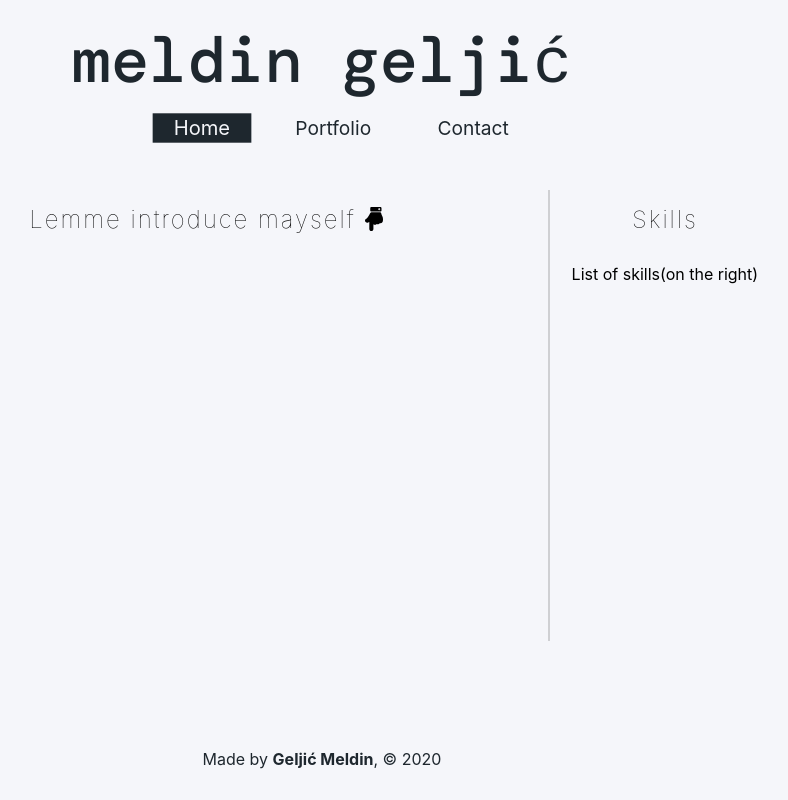
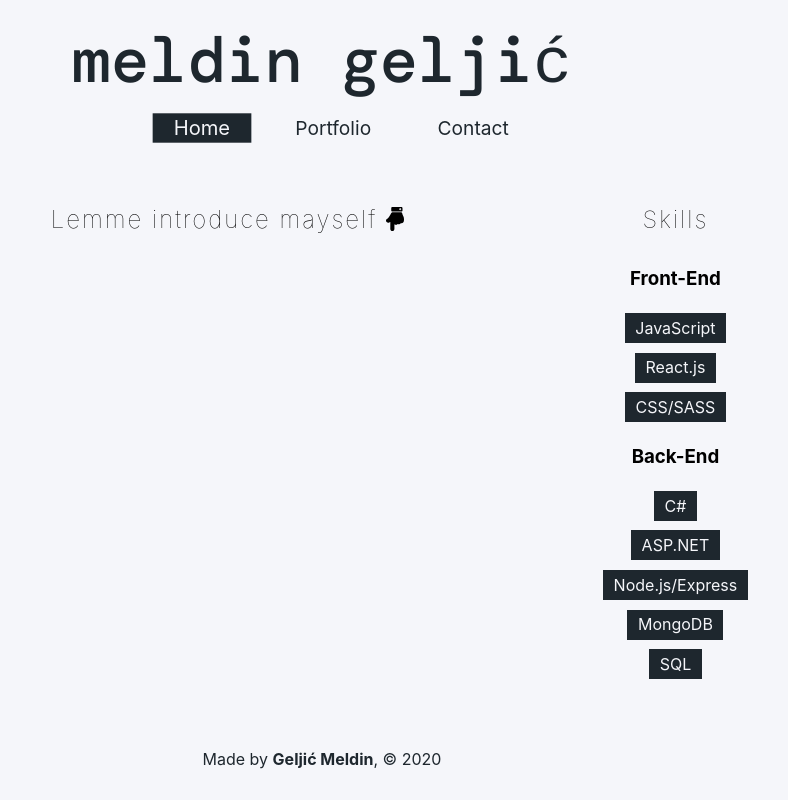
Before and after one commit to darat11/portoflio-website, a React (Create React App) app: page / in a window 1280 px wide. Shown: the whole page, without its empty margins (318-1106 px from the left). Built offline with nearby package versions, Linux system fonts and the light colour scheme; a web font is replaced by a local one.

Commit message:
adding skills for skills section

```diff
--- /dev/null
+++ b/src/components/Skill.js
@@ -0,0 +1,11 @@
+import React from "react";
+
+import skillStyles from "./skill.module.css";
+
+export default function Skill(props) {
+  return (
+    <div>
+      <div className={skillStyles.item}>{props.skill}</div>
+    </div>
+  );
+}
--- /dev/null
+++ b/src/components/skill.module.css
@@ -0,0 +1,13 @@
+.item {
+  margin: 0.3rem;
+  padding: 0.3rem 0.6rem;
+  background-color: #1e272e;
+  border: 1px solid #1e272e;
+  color: #f5f6fa;
+  transition: all 0.2s;
+}
+
+.item:hover {
+  cursor: pointer;
+  transform: scale(1.2) skewX(5deg) skewY(-1deg);
+}
--- /dev/null
+++ b/src/data/data.json
@@ -0,0 +1,38 @@
+{
+  "front-end": [
+    {
+      "id": "01",
+      "language": "JavaScript"
+    },
+    {
+      "id": "02",
+      "language": "React.js"
+    },
+    {
+      "id": "03",
+      "language": "CSS/SASS"
+    }
+  ],
+  "back-end": [
+    {
+      "id": "04",
+      "language": "C#"
+    },
+    {
+      "id": "05",
+      "language": "ASP.NET"
+    },
+    {
+      "id": "06",
+      "language": "Node.js/Express"
+    },
+    {
+      "id": "07",
+      "language": "MongoDB"
+    },
+    {
+      "id": "08",
+      "language": "SQL"
+    }
+  ]
+}
--- a/src/pages/Home.js
+++ b/src/pages/Home.js
@@ -1,4 +1,6 @@
 import React from "react";
+
+import Skill from "../components/Skill";
 
 import { FontAwesomeIcon } from "@fortawesome/react-fontawesome";
 import { faHandPointDown } from "@fortawesome/free-solid-svg-icons";
@@ -6,7 +8,13 @@ import ReactPlayer from "react-player";
 
 import homeStyles from "./home.module.css";
 
+import data from "../data/data.json";
+
+const frontEnd = data["front-end"];
+const backEnd = data["back-end"];
+
 export default function Home() {
+  console.log(frontEnd);
   return (
     <div className={homeStyles.container}>
       <div className={homeStyles.about}>
@@ -18,10 +26,21 @@ export default function Home() {
           url="https://www.youtube.com/watch?v=z6QVrqBkBgc&t=363s"
         />
       </div>
-      <span className={homeStyles.divider}></span>
+      {/*<span className={homeStyles.divider}></span>*/}
       <div className={homeStyles.skills}>
         <h1 className={homeStyles.tittle}>Skills</h1>
-        <p>List of skills(on the right)</p>
+        <h3>Front-End</h3>
+        <div className={homeStyles.skillsItems}>
+          {frontEnd.map((skill) => {
+            return <Skill skill={skill.language} />;
+          })}
+        </div>
+        <h3>Back-End</h3>
+        <div className={homeStyles.skillsItems}>
+          {backEnd.map((skill) => {
+            return <Skill skill={skill.language} />;
+          })}
+        </div>
       </div>
     </div>
   );
--- a/src/pages/home.module.css
+++ b/src/pages/home.module.css
@@ -32,4 +32,12 @@
 
 .player {
   margin-top: 2rem;
+  padding: 2rem 2rem 2rem 0;
 }
+
+.skillsItems {
+  display: flex;
+  flex-direction: column;
+  align-items: center;
+  transition: all 0.2s;
+}
```
